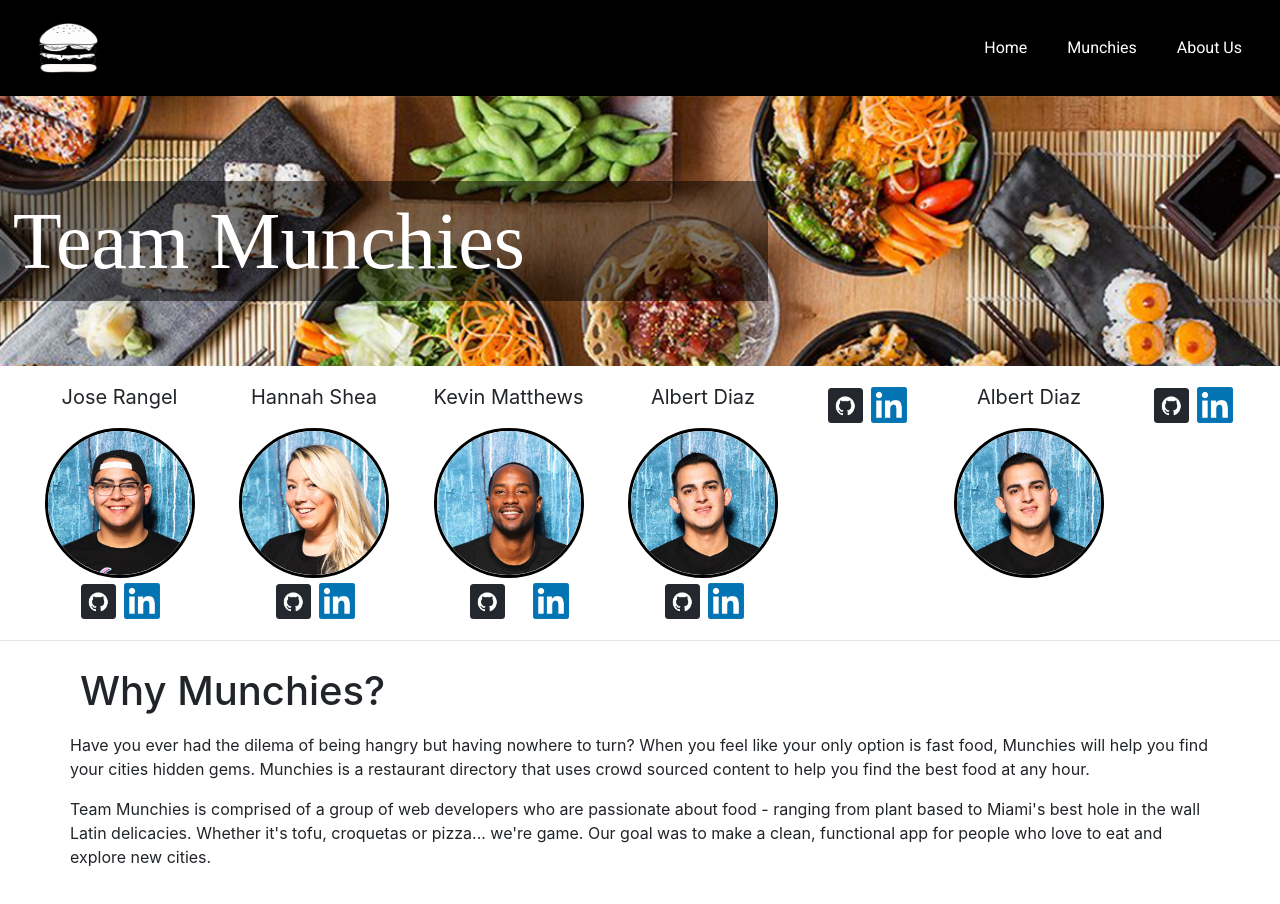
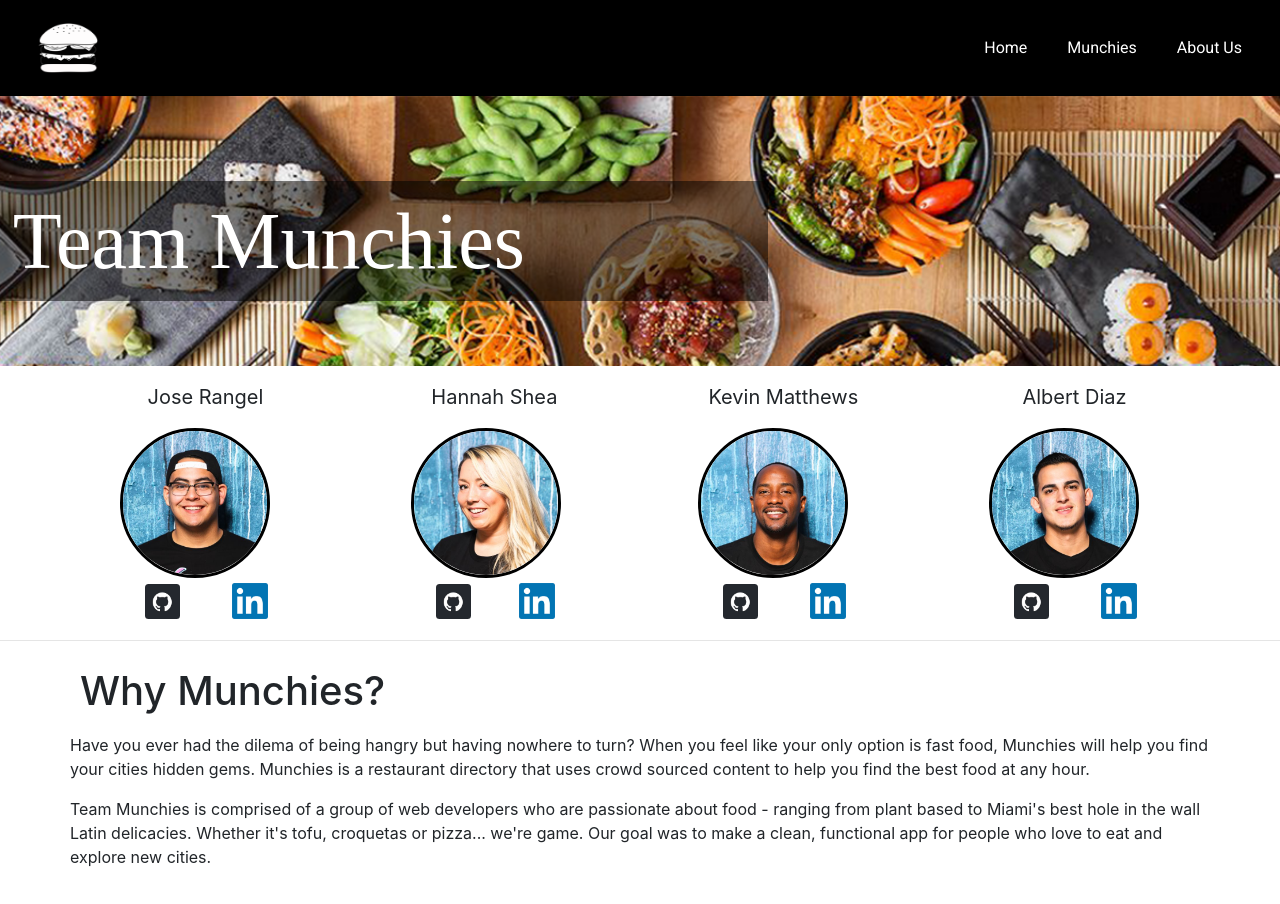
Before and after one commit to wyncode/C36_midterm_albert_hannah_jose_kevin, a React (Create React App) app in the folder client/: page /about-us in a window 1280 px wide. Shown: the top 904 px of the page. Built offline with nearby package versions, Linux system fonts and the light colour scheme; a web font is replaced by a local one.

Commit message:
links-open-new-page

```diff
--- a/client/src/components/Pages/About-Us.js
+++ b/client/src/components/Pages/About-Us.js
@@ -18,8 +18,8 @@
           <p className="our-names">Jose Rangel</p>
           <img src={Jose} alt="jose" className="about-pic" />
           <div className="inner-flex">
-            <img src={github} alt="github" className="github-logo" />
-            <img src={linkedin} alt="linkedin" className="linkedin-logo" />
+          <a href="https://github.com/josedani08200" target="_blank"> <img src={github} alt="github" className="github-logo" /></a>
+          <a href="https://www.linkedin.com/in/jose-rangel-101b26163/" target="_blank"> <img src={linkedin} alt="linkedin" className="linkedin-logo" /></a>
           </div>
         </div>
 
@@ -27,8 +27,8 @@
           <p className="our-names">Hannah Shea</p>
           <img src={Hannah} alt="hannah" className="about-pic" />
           <div className="inner-flex">
-            <img src={github} alt="github" className="github-logo" />
-            <img src={linkedin} alt="linkedin" className="linkedin-logo" />
+          <a href="https://github.com/hbshea" target="_blank"><img src={github} alt="github" className="github-logo" /></a>
+          <a href="https://www.linkedin.com/in/hannah-shea-aba22b31/" target="_blank"><img src={linkedin} alt="linkedin" className="linkedin-logo" /></a>
           </div>
         </div>
 
@@ -36,8 +36,8 @@
           <p className="our-names">Kevin Matthews</p>
           <img src={Kevin} alt="kevin" className="about-pic" />
           <div className="inner-flex">
-          <a href="https://www.linkedin.com/in/kevin-matthews-0b28b943/"><img src={github} alt="github" className="github-logo" /></a>
-            <img src={linkedin} alt="linkedin" className="linkedin-logo" />
+          <a href="https://github.com/KevinKM3" target="_blank"><img src={github} alt="github" className="github-logo" /></a>
+          <a href="https://www.linkedin.com/in/kevin-matthews-0b28b943/" target="_blank"> <img src={linkedin} alt="linkedin" className="linkedin-logo" /></a>
           </div>
         </div>
 
@@ -45,23 +45,12 @@
           <p className="our-names">Albert Diaz</p>
           <img src={Albert} alt="albert" className="about-pic" />
           <div className="inner-flex">
-            <img src={github} alt="github" className="github-logo" />
-            <img src={linkedin} alt="linkedin" className="linkedin-logo" />
+          <a href="https://github.com/l2albert" target="_blank"><img src={github} alt="github" className="github-logo" /></a>
+          <a href="https://www.linkedin.com/in/albert-diaz-13758819b/" target="_blank"> <img src={linkedin} alt="linkedin" className="linkedin-logo" /></a>
           </div>
         </div>
 
-      <div>
-        <img src={github} alt="github" className="github-logo" />
-        <img src={linkedin} alt="linkedin" className="linkedin-logo" />
-      </div>
-      <div>
-        <p class="our-names">Albert Diaz</p>
-        <img src={Albert} alt="albert" className="about-pic" />
-      </div>
-      <div>
-        <img src={github} alt="github" className="github-logo" />
-        <img src={linkedin} alt="linkedin" className="linkedin-logo" />
-      </div>
+        {/* --> //flex-picture-names// */}
       </div>
       <hr />
       <span className="flex-git-linkedin">
```
